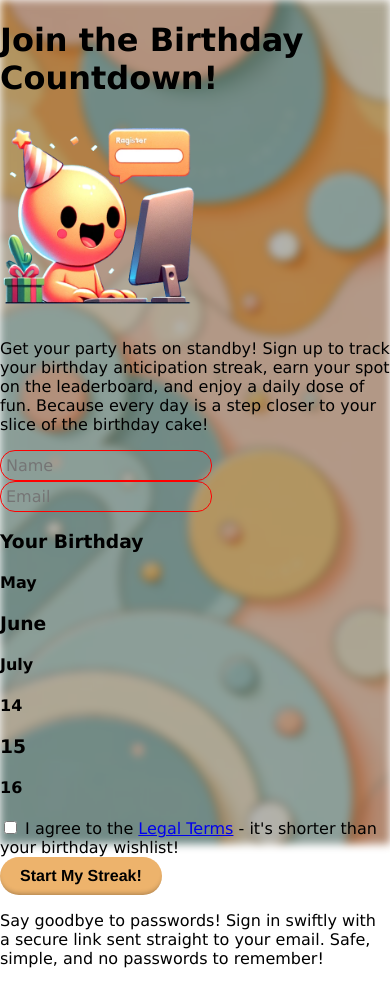
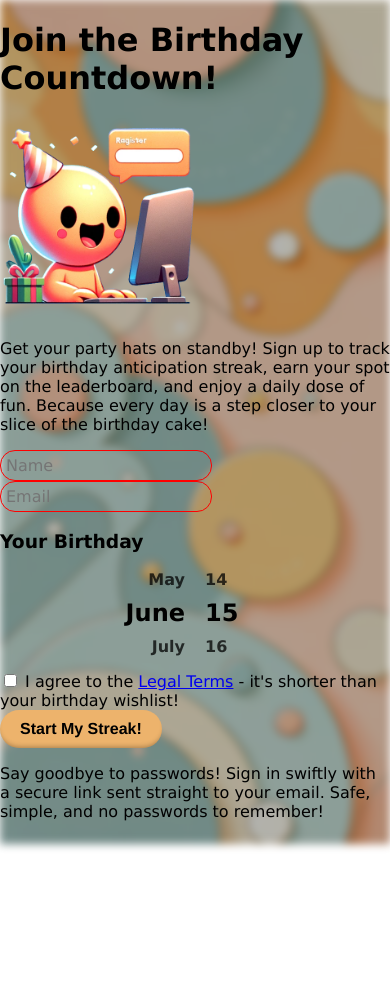
Before and after one commit to Ross-Alexandra/is-it-my-birthday-app, a Vue app in the folder v2/web/: page /signup in a window 390 px wide. After the commit the page ends 844 px from the top, so only its background shows below. Built offline with nearby package versions, Linux system fonts and the light colour scheme; what @ionic/vue would draw is missing.

Commit message:
Popup now has mobile support

```diff
--- a/v2/web/src/pages/home/components/birthday-dialog.vue
+++ b/v2/web/src/pages/home/components/birthday-dialog.vue
@@ -176,10 +176,6 @@ function randomMessage(type: keyof typeof PopupMessages) {
 
         cursor: pointer;
 
-        &:hover {
-            background-color: var(--backup-background-color-hover);
-        }
-
         svg {
             fill: var(--primary-font-color);
         }
@@ -194,5 +190,34 @@ function randomMessage(type: keyof typeof PopupMessages) {
 }
 
 @media (max-width: $tablet-breakpoint) {
+    .dialog-content {
+        display: flex;
+        flex-direction: column;
+        align-items: center;
+        justify-content: center;
+
+        padding: 25px;
+    }
+
+    .dialog-close {
+        position: absolute;
+        top: 10px;
+        right: 5px;
+
+        border: unset;
+        background-color: transparent;
+
+        cursor: pointer;
+
+        svg {
+            fill: var(--primary-font-color);
+        }
+    }
+
+    .sign-up-message {
+        color: var(--primary-font-color);
+        text-decoration: underline;
+        cursor: pointer;
+    }
 }
 </style>
--- a/v2/web/src/shared/birthday-input.vue
+++ b/v2/web/src/shared/birthday-input.vue
@@ -68,5 +68,19 @@ const emit = defineEmits(['change:month', 'change:day']);
 }
 
 @media (max-width: $tablet-breakpoint) {
+    .birthday-input {
+        display: grid;
+        grid-template-columns: repeat(2, 1fr);
+        gap: 20px;
+        margin-bottom: 15px;
+
+        & > *:first-child {
+            align-items: flex-end;
+        }
+
+        & > *:last-child {
+            align-items: flex-start;
+        }
+    }
 }
 </style>
--- a/v2/web/src/shared/internal/scrolling-input.vue
+++ b/v2/web/src/shared/internal/scrolling-input.vue
@@ -1,5 +1,9 @@
 <template>
-    <div class="scrolling-input-wrapper" @wheel="scroll">
+    <div class="scrolling-input-wrapper"
+        @wheel="scroll"
+        @touchstart="swipeStart"
+        @touchmove="swipeMove"
+    >
         <h4
             class="fade-1"
             @click="setNextIndex(currentIndex - 1)"
@@ -7,6 +11,7 @@
             {{ options.at(currentIndex - 1) }}
         </h4>
         <h3
+            ref="primary"
             class="scrolling-input"
         >
             {{ options.at(currentIndex) }}
@@ -21,7 +26,7 @@
 </template>
 
 <script setup lang="ts">
-import { ref } from 'vue';
+import { ref, onMounted } from 'vue';
 
 const emit = defineEmits(['change']);
 const props = defineProps<{
@@ -52,6 +57,34 @@ const scroll = (event: WheelEvent) => {
 
     setNextIndex(nextIndex);
 };
+
+const primary = ref<HTMLElement | null>(null);
+const swipeDeltaThreshold = ref(100);
+onMounted(() => {
+    swipeDeltaThreshold.value = primary.value?.clientHeight || 100;
+});
+
+const swipeDiff = ref(0);
+const swipeStartAt = ref(0);
+function swipeStart(event: TouchEvent) {
+    swipeStartAt.value = event.touches[0].clientY;
+}
+
+function swipeMove(event: TouchEvent) {
+    event.preventDefault();
+
+    const delta = swipeStartAt.value - event.touches[0].clientY;
+    swipeDiff.value += delta;
+
+    if (Math.abs(swipeDiff.value) > swipeDeltaThreshold.value) {
+        const nextIndex = currentIndex.value + Math.sign(swipeDiff.value);
+        swipeDiff.value = 0;
+        swipeStartAt.value = event.touches[0].clientY;
+
+        setNextIndex(nextIndex);
+    }
+}
+
 </script>
 
 <style lang="scss" scoped>
@@ -93,5 +126,29 @@ const scroll = (event: WheelEvent) => {
 }
 
 @media (max-width: $tablet-breakpoint) {
+    .scrolling-input-wrapper {
+        display: flex;
+        flex-direction: column;
+    }
+
+        .scrolling-input {
+        cursor: default;
+        font-size: 1.5rem;
+
+        margin: 10px 0px;
+        padding: 0px;
+    }
+
+    .fade-1 {
+        opacity: .75;
+        filter: blur(0.75px);
+        margin: 0px;
+    }
+
+    .fade-2 {
+        opacity: 0.25;
+        filter: blur(2px);
+        margin: 0px;
+    }
 }
 </style>
--- a/v2/web/src/views/home-page.vue
+++ b/v2/web/src/views/home-page.vue
@@ -119,5 +119,22 @@ const closeDialog = (event?: MouseEvent) => {
 }
 
 @media (max-width: $tablet-breakpoint) {
+    .dialog {
+        padding: 0px;
+
+        min-height: 20vh;
+        width: 95vw;
+        height: fit-content;
+
+        border: unset;
+        border-radius: var(--border-radius);
+
+        background-color: var(--backup-background-color);
+
+        &::backdrop {
+            background-color: rgba(0, 0, 0, 0.75);
+            cursor: pointer;
+        }
+    }
 }
 </style>
```
